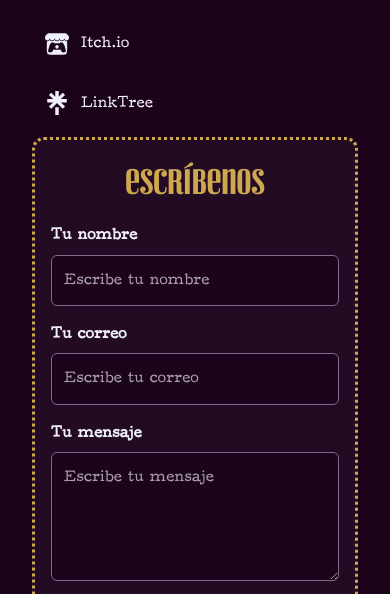
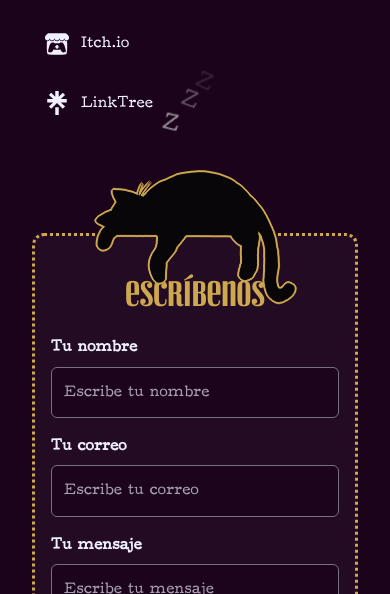
Before and after one commit to Minhxia/Princess-Cat-Studio.github.io, a plain HTML site: page index.html in a window 390 px wide. Shown: the part 7639-8233 px from the top of the page. Drawn offline with Linux system fonts and the light colour scheme.

Commit message:
Kitty
- Gato interactivo encima del formulario

```diff
--- a/css/contactanos.css
+++ b/css/contactanos.css
@@ -1,6 +1,61 @@
+.cat {
+    grid-column: 2;                     /* ← AÑADE: columna derecha */
+    grid-row: 1;                        /* ← AÑADE: fila 1 */
+    justify-self: center;               /* ← AÑADE: centrado horizontal */
+    align-self: end;                    /* ← AÑADE: pegado abajo de su fila */
+    margin-bottom: -8.5rem;               /* ← AÑADE: cuánto cuelgan las patas */
+    z-index: 2;
+    position: relative;
+    width: 200px;
+    height: 200px;
+    cursor: pointer;
+}
+.cat img {
+    position: absolute;
+    inset: 0;
+    width: 100%;
+    height: 100%;
+    object-fit: contain;
+    opacity: 0;              /* todas ocultas por defecto */
+    filter:
+    drop-shadow( 1px  1px  0 var(--color-principal-lila))
+    drop-shadow(-1px  1px  0 var(--color-principal-lila))
+    drop-shadow( 1px -1px  0 var(--color-principal-lila))
+    drop-shadow(-1px -1px  0 var(--color-principal-lila));
+}
+.cat img.active { opacity: 1; }
+
+.zzz {
+  position: absolute;
+  top: 8%;
+  left: 15%;
+  width: 0;
+  height: 0;
+  pointer-events: none;
+  z-index: 10;
+}
+
+.zzz.hidden { display: none; }
+
+.z {
+  position: absolute;
+  font-size: 24px;
+  opacity: 0;
+  color: #fff;
+}
+.z-1 { animation: swayUpToRight 2.5s ease-out infinite; }
+.z-2 { animation: swayUpToRight 2.5s ease-out 0.5s infinite; }
+.z-3 { animation: swayUpToRight 2.5s ease-out 1s infinite; }
+
+@keyframes swayUpToRight {
+  0%   { transform: translate(0, 0) rotate(0deg);       opacity: 1; }
+  100% { transform: translate(80px, -100px) rotate(30deg); opacity: 0; }
+}
+
 .enlaces-contactos {
     display: grid;
     grid-template-columns: minmax(0, 0.85fr) minmax(0, 1.15fr);
+    grid-template-rows: auto auto;
     align-items: start;
     gap: clamp(1rem, 3vw, 2rem);
 
@@ -9,6 +64,8 @@
 }
 
 .lista-redes {
+    grid-column: 1;
+    grid-row: 1 / span 2;
     display: flex;
     flex-direction: column;
     gap: 0.5rem;
@@ -71,8 +128,13 @@
 }
 
 .formulario-contacto {
+    grid-column: 2;
+    grid-row: 2;
+    position: relative;
+    z-index: 1;
     min-width: 0;
     padding: clamp(1rem, 3vw, 1.5rem);
+    padding-top: calc(clamp(1rem, 3vw, 1.5rem) + 1rem);
 
     border: 0.1875rem dotted var(--color-principal-lila);
     border-radius: 0.75rem;
@@ -191,13 +253,30 @@
 @media (max-width: 42rem) {
     .enlaces-contactos {
         grid-template-columns: 1fr;
+        grid-template-rows: auto;
         gap: 0.5rem;
     }
 
     .lista-redes {
+        grid-column: auto;
+        grid-row: auto;
         display: grid;
         grid-template-columns: repeat(2, minmax(0, 1fr));
         padding: 0;
+    }
+
+    .cat {
+        grid-column: auto;
+        grid-row: auto;
+        justify-self: center;
+        margin-bottom: -7rem;
+    }
+
+    .formulario-contacto {
+        grid-column: auto;
+        grid-row: auto;
+        padding: clamp(1rem, 3vw, 1.5rem);
+        padding-top: calc(clamp(1rem, 3vw, 1.5rem) + 1rem);
     }
 }
 
--- a/index.html
+++ b/index.html
@@ -469,6 +469,17 @@
                         <p>LinkTree</p>
                     </a>
                 </div>
+                <div class="cat" id="cat">
+                    <div class="zzz" id="zzz">
+                        <div class="z z-1">Z</div>
+                        <div class="z z-2">Z</div>
+                        <div class="z z-3">Z</div>
+                    </div>
+                    <img src="src/cats/cat_sleep_0.png" alt="">
+                    <img src="src/cats/cat_sleep_1.png" alt="">
+                    <img src="src/cats/cat_sleep_2.png" alt="">
+                    <img src="src/cats/cat_awake_1.png" alt="">
+                </div>
                 <div class="formulario-contacto">
                     <h2>Escríbenos</h2>
 
--- a/script.js
+++ b/script.js
@@ -142,4 +142,64 @@ document.addEventListener("DOMContentLoaded", () => {
 
     actualizarNavegacion();
 
+
+
+    const cat    = document.getElementById('cat');
+    const frames = cat.querySelectorAll('img');
+    const zzz = document.getElementById('zzz');
+    const sound = new Audio('./src/sonidos/meow.mp3');
+    sound.preload = 'auto';
+
+    // Índices de los frames "dormido" y duración (ms) de cada uno
+    const SLEEP_FRAMES    = [0, 1, 2, 1];
+    const SLEEP_DURATIONS = [800, 300, 1000, 300];
+    const AWAKE_INDEX     = 3;
+
+    let timer     = null;
+    let sleeping  = true;
+    let holdAwake = null;
+
+    cat.addEventListener('click', () => {
+        sound.currentTime = 0;   // reinicia si ya estaba sonando
+        sound.play();
+        showAwake();
+        clearTimeout(holdAwake);
+        holdAwake = setTimeout(() => { holdAwake = null; startSleep(); }, 3000);
+    });
+
+    function showFrame(index) {
+        frames.forEach((img, i) => img.classList.toggle('active', i === index));
+    }
+
+    function playSleep(step = 0) {
+        if (!sleeping) return;
+            showFrame(SLEEP_FRAMES[step]);
+            timer = setTimeout(() => {
+                    playSleep((step + 1) % SLEEP_FRAMES.length);
+        }, SLEEP_DURATIONS[step]);
+    }
+
+    function startSleep() {
+        if (holdAwake) return;
+        sleeping = true;
+        clearTimeout(timer);
+        zzz.classList.remove('hidden');
+        playSleep(0);
+    }
+
+    function showAwake() {
+        sleeping = false;
+        clearTimeout(timer);
+        zzz.classList.add('hidden');
+        showFrame(AWAKE_INDEX);
+    }
+
+    cat.addEventListener('mouseenter', showAwake);
+    cat.addEventListener('mouseleave', startSleep);
+    // Soporte táctil
+    cat.addEventListener('touchstart', showAwake, { passive: true });
+    cat.addEventListener('touchend',   startSleep);
+
+    startSleep();
+
 });
```
Also changed, not shown: src/cats/cat_awake_1.png (added), src/cats/cat_sleep_0.png (added), src/cats/cat_sleep_1.png (added), src/cats/cat_sleep_2.png (added), 1 other file.
